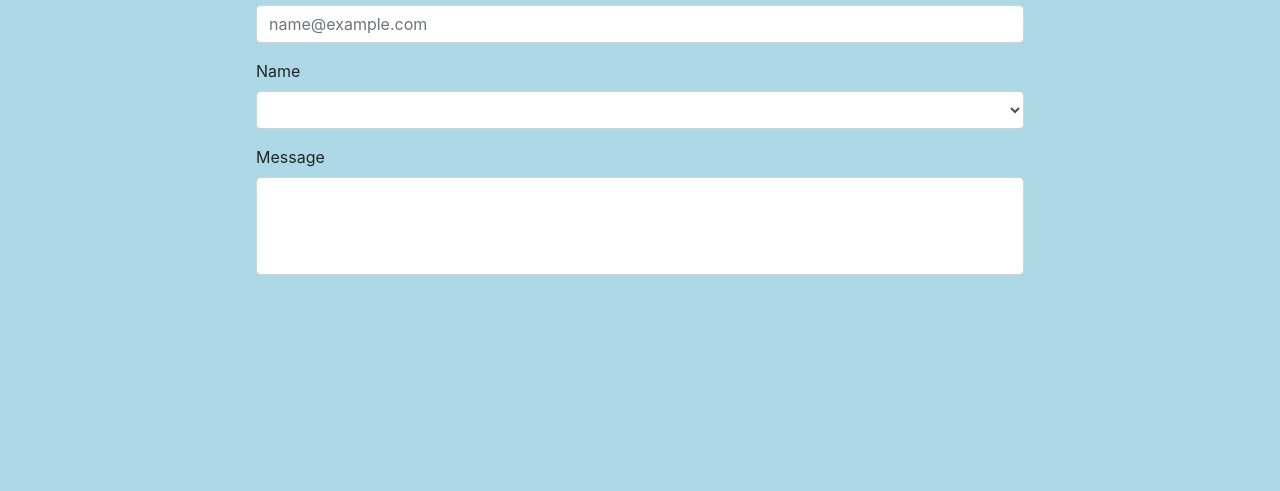
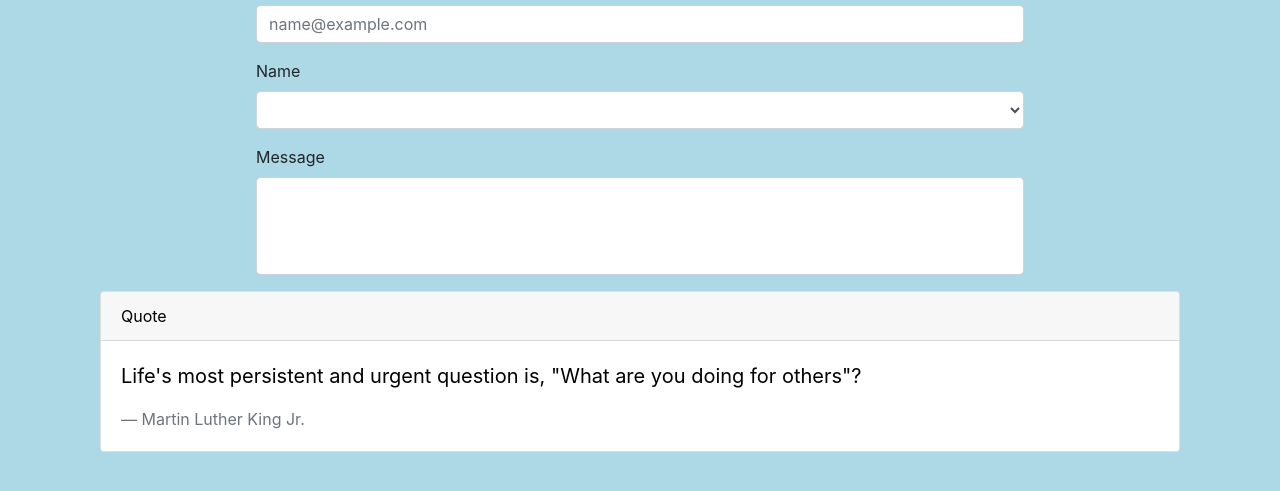
Before and after one commit to bgee269/Responsive-Portfolio, a plain HTML site: page contact.html in a window 1280 px wide. Shown: the part 141-632 px from the top of the page. Drawn offline with nearby package versions, Linux system fonts and the light colour scheme.

Commit message:
footer on contact

```diff
--- a/contact.html
+++ b/contact.html
@@ -61,8 +61,28 @@
             </select>
         </div>
     </form>
+    <div class="container">
+        <div class="col-md-12">
+            <div class="row2">
+                <div class="card">
+                    <div class="card-header">
+                        Quote
+                    </div>
+                    <div class="card-body">
+                        <blockquote class="blockquote mb-0">
+                            <p>Life's most persistent and urgent question is, "What are you doing for others"?</p>
 
+
+                            <footer class="blockquote-footer">Martin Luther King Jr. <cite title="Source Title"></cite></footer>
+                        </blockquote>
+                    </div>
+                </div>
+            </div>
+        </div>
+    </div>
 </body>
+
+
 
 </html>
 
```
